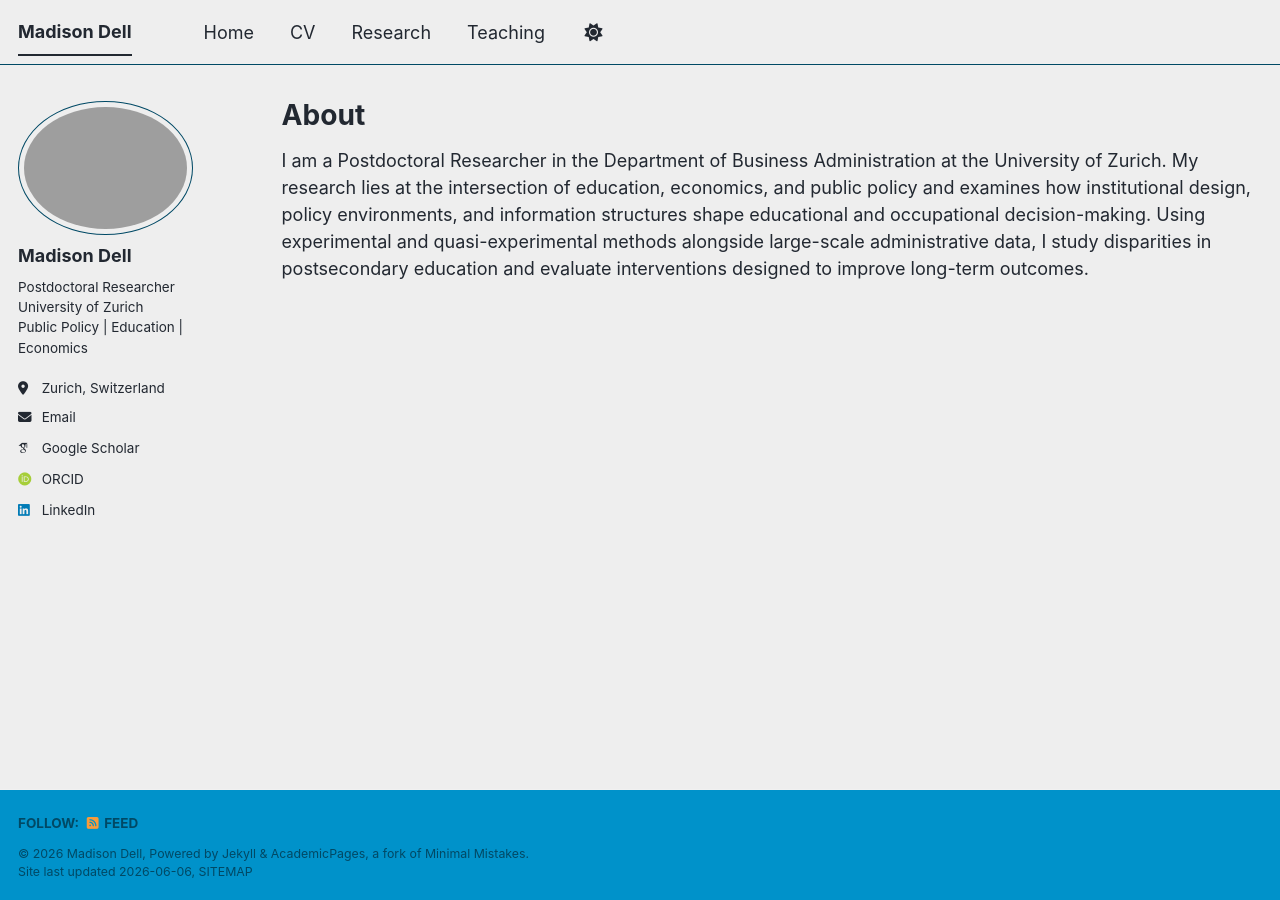
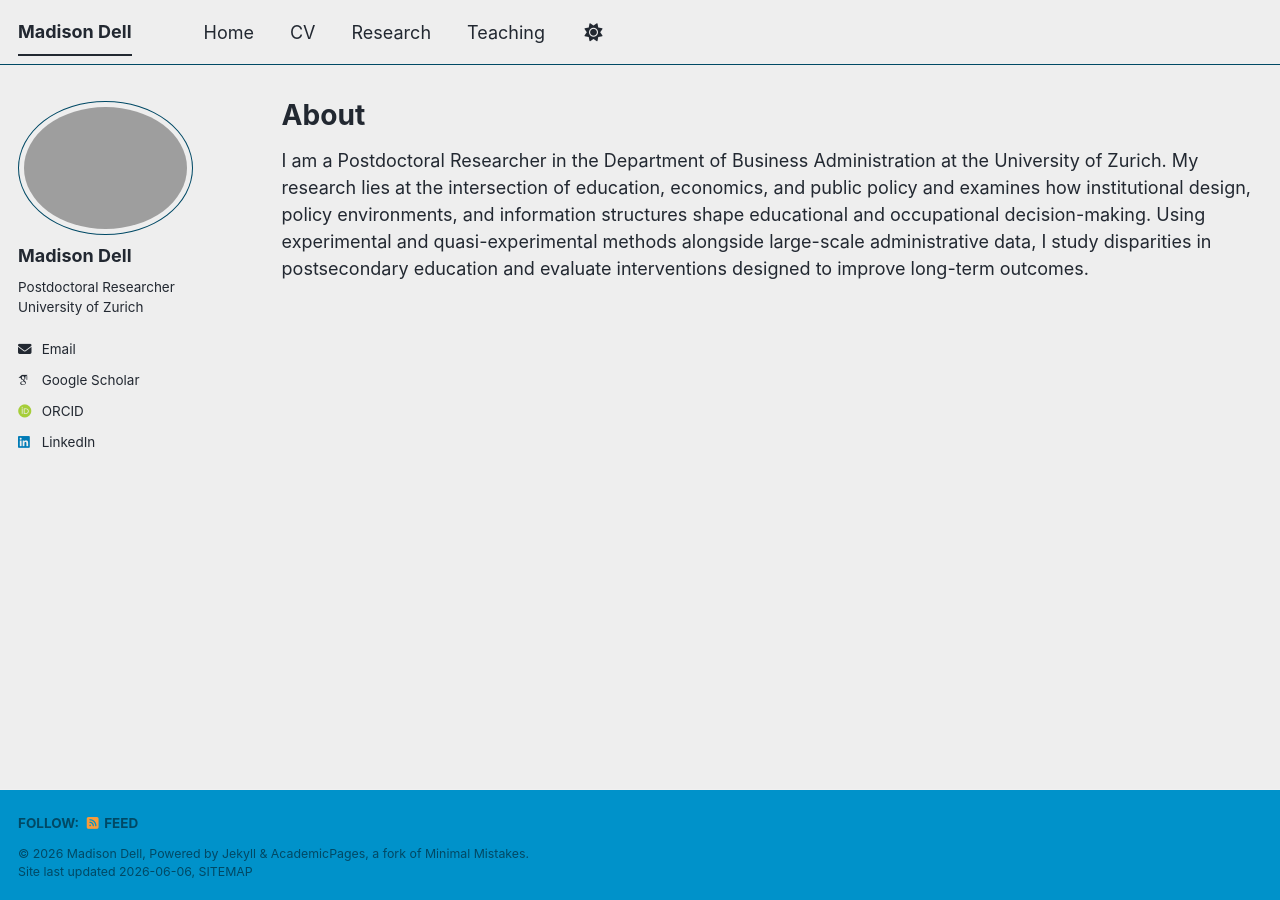
Before and after one commit to MadisonMDell/madisonmdell.github.io, a Jekyll site: the page built from _pages/about.md, in a window 1280 px wide. Built offline with Jekyll 4.4.1, drawn with Linux system fonts in a browser that asks for light colours; some web fonts are replaced; a script bundle is joined from its source files by our own code; library files that are not in the unit come from our copies.

Commit message:
Update _config.yml

```diff
--- a/_config.yml
+++ b/_config.yml
@@ -26,8 +26,8 @@ author:
   avatar           : "profile.jpg"
   name             : "Madison Dell"
   pronouns         : # example: "she/her"
-  bio              : "Postdoctoral Researcher<br>University of Zurich<br>Public Policy | Education | Economics"
-  location         : "Zurich, Switzerland"
+  bio              : "Postdoctoral Researcher<br>University of Zurich"
+  location         : #"Zurich, Switzerland"
   employer         : #"University of Zurich"
   uri              : # URL
   email            : "madison.dell@business.uzh.ch"
```
